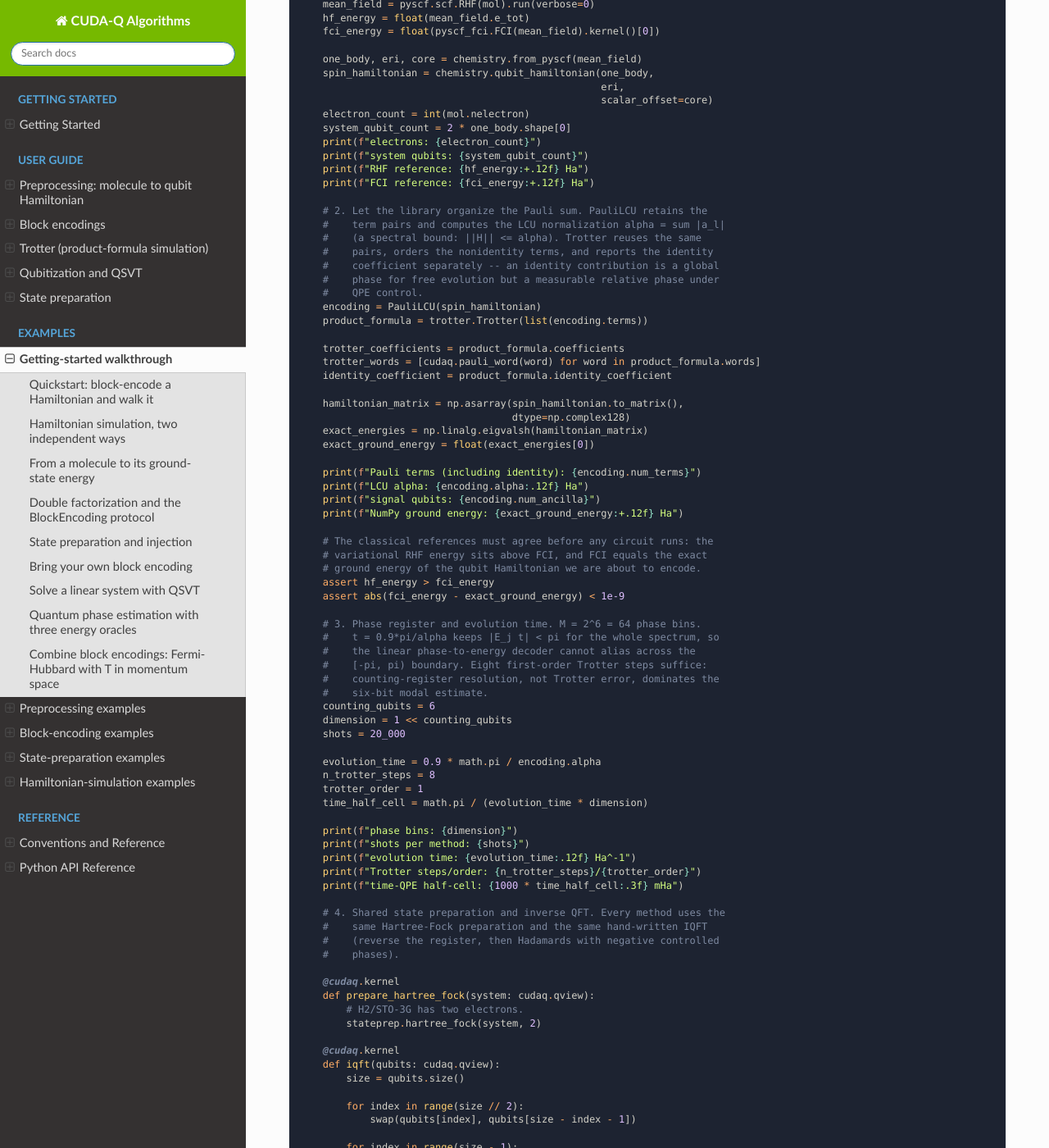
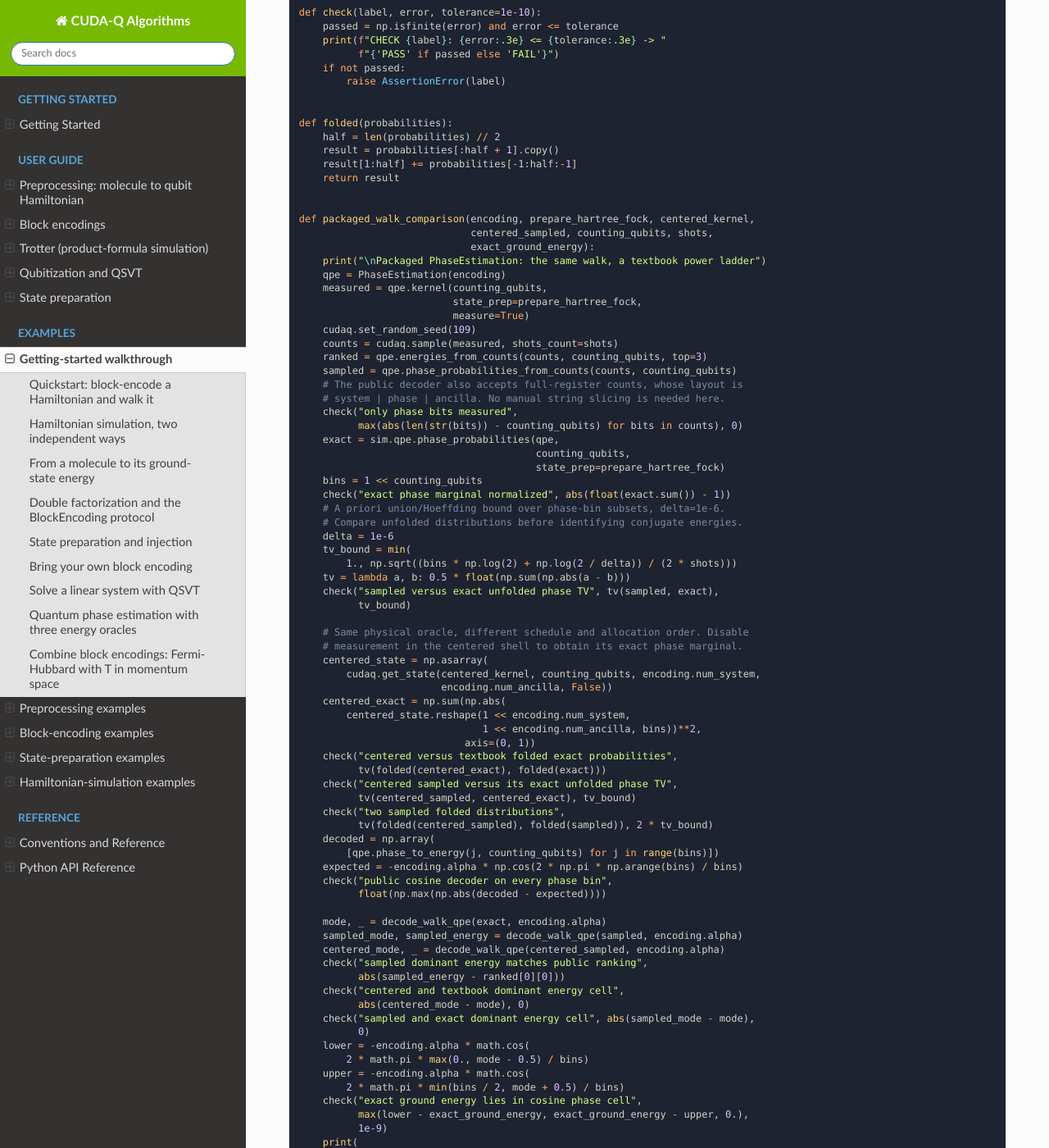
Before and after one commit to NVIDIA/cudaq-algorithms, a Sphinx documentation site: the page built from docs/sphinx/examples_rst/getting_started.rst, in a window 1280 px wide and 1400 px high, scrolled down 20534 px. Shown: the whole window at 82% size. Built offline with Sphinx 7.4.7 and the Read the Docs theme 3.1.0, drawn with Linux system fonts in a browser that asks for light colours; some of the changed text lies outside the part shown.

Commit message:
docs: demonstrate the packaged phase estimation API
Signed-off-by: Scott Thornton <wsttiger@gmail.com>

```diff
--- a/docs/sphinx/examples/python/08_quantum_phase_estimation.py
+++ b/docs/sphinx/examples/python/08_quantum_phase_estimation.py
@@ -29,6 +29,12 @@ eigenvalues with the input state's spectral weights. H2 works well because
 Hartree-Fock has dominant ground-state overlap. Each modal estimate is
 checked to land within one phase cell of the exact ground energy.
 
+The final section executes PhaseEstimation's packaged textbook walk ladder
+on the same input. Its public decoders, exact phase marginal, sampled
+statistical check, and cosine phase cells are compared with the existing
+centered walk. This is another implementation of method 3, not another
+physical oracle.
+
 The walk QPE core follows the centered exponent schedule of Berry et al.,
 "Rapid initial-state preparation for the quantum simulation of strongly
 correlated molecules", PRX Quantum 6, 020327 (2025).
@@ -40,12 +46,14 @@ from __future__ import annotations
 
 import math
 import os
+import time
 
 import cudaq
 import numpy as np
 import scipy
 
-from cudaq_algorithms import PauliLCU, chemistry, stateprep, trotter
+from cudaq_algorithms import PauliLCU, PhaseEstimation, chemistry, stateprep, trotter
+from cudaq_algorithms import sim_utils as sim
 
 # ----------------------------------------------------------------------
 # Classical decoding helpers: counts -> probabilities -> modal bin -> energy
@@ -105,7 +113,109 @@ def decode_walk_qpe(probabilities: np.ndarray,
     return mode, -alpha * math.cos(phase)
 
 
+def check(label, error, tolerance=1e-10):
+    passed = np.isfinite(error) and error <= tolerance
+    print(f"CHECK {label}: {error:.3e} <= {tolerance:.3e} -> "
+          f"{'PASS' if passed else 'FAIL'}")
+    if not passed:
+        raise AssertionError(label)
+
+
+def folded(probabilities):
+    half = len(probabilities) // 2
+    result = probabilities[:half + 1].copy()
+    result[1:half] += probabilities[-1:half:-1]
+    return result
+
+
+def packaged_walk_comparison(encoding, prepare_hartree_fock, centered_kernel,
+                             centered_sampled, counting_qubits, shots,
+                             exact_ground_energy):
+    print("\nPackaged PhaseEstimation: the same walk, a textbook power ladder")
+    qpe = PhaseEstimation(encoding)
+    measured = qpe.kernel(counting_qubits,
+                          state_prep=prepare_hartree_fock,
+                          measure=True)
+    cudaq.set_random_seed(109)
+    counts = cudaq.sample(measured, shots_count=shots)
+    ranked = qpe.energies_from_counts(counts, counting_qubits, top=3)
+    sampled = qpe.phase_probabilities_from_counts(counts, counting_qubits)
+    # The public decoder also accepts full-register counts, whose layout is
+    # system | phase | ancilla. No manual string slicing is needed here.
+    check("only phase bits measured",
+          max(abs(len(str(bits)) - counting_qubits) for bits in counts), 0)
+    exact = sim.qpe.phase_probabilities(qpe,
+                                        counting_qubits,
+                                        state_prep=prepare_hartree_fock)
+    bins = 1 << counting_qubits
+    check("exact phase marginal normalized", abs(float(exact.sum()) - 1))
+    # A priori union/Hoeffding bound over phase-bin subsets, delta=1e-6.
+    # Compare unfolded distributions before identifying conjugate energies.
+    delta = 1e-6
+    tv_bound = min(
+        1., np.sqrt((bins * np.log(2) + np.log(2 / delta)) / (2 * shots)))
+    tv = lambda a, b: 0.5 * float(np.sum(np.abs(a - b)))
+    check("sampled versus exact unfolded phase TV", tv(sampled, exact),
+          tv_bound)
+
+    # Same physical oracle, different schedule and allocation order. Disable
+    # measurement in the centered shell to obtain its exact phase marginal.
+    centered_state = np.asarray(
+        cudaq.get_state(centered_kernel, counting_qubits, encoding.num_system,
+                        encoding.num_ancilla, False))
+    centered_exact = np.sum(np.abs(
+        centered_state.reshape(1 << encoding.num_system,
+                               1 << encoding.num_ancilla, bins))**2,
+                            axis=(0, 1))
+    check("centered versus textbook folded exact probabilities",
+          tv(folded(centered_exact), folded(exact)))
+    check("centered sampled versus its exact unfolded phase TV",
+          tv(centered_sampled, centered_exact), tv_bound)
+    check("two sampled folded distributions",
+          tv(folded(centered_sampled), folded(sampled)), 2 * tv_bound)
+    decoded = np.array(
+        [qpe.phase_to_energy(j, counting_qubits) for j in range(bins)])
+    expected = -encoding.alpha * np.cos(2 * np.pi * np.arange(bins) / bins)
+    check("public cosine decoder on every phase bin",
+          float(np.max(np.abs(decoded - expected))))
+
+    mode, _ = decode_walk_qpe(exact, encoding.alpha)
+    sampled_mode, sampled_energy = decode_walk_qpe(sampled, encoding.alpha)
+    centered_mode, _ = decode_walk_qpe(centered_sampled, encoding.alpha)
+    check("sampled dominant energy matches public ranking",
+          abs(sampled_energy - ranked[0][0]))
+    check("centered and textbook dominant energy cell",
+          abs(centered_mode - mode), 0)
+    check("sampled and exact dominant energy cell", abs(sampled_mode - mode),
+          0)
+    lower = -encoding.alpha * math.cos(
+        2 * math.pi * max(0., mode - 0.5) / bins)
+    upper = -encoding.alpha * math.cos(
+        2 * math.pi * min(bins / 2, mode + 0.5) / bins)
+    check("exact ground energy lies in cosine phase cell",
+          max(lower - exact_ground_energy, exact_ground_energy - upper, 0.),
+          1e-9)
+    print(
+        f"m={counting_qubits}, shots={shots}, alpha={encoding.alpha:.9f}, "
+        f"total qubits={encoding.num_system+counting_qubits+encoding.num_ancilla}, "
+        f"textbook controlled-walk steps={bins-1}")
+    print(f"sampling seed=109; unfolded TV={tv(sampled, exact):.6f}, "
+          f"a priori bound={tv_bound:.6f}, delta={delta}")
+    for value, probability in ranked:
+        print(f"  folded E={value:+.12f} Ha, probability={probability:.6f}")
+    print(f"ground-energy cell: [{lower:+.9f}, {upper:+.9f}] Ha")
+    print("The encoded Hamiltonian already includes core/nuclear energy once.")
+    print("PhaseEstimation builds circuits and decodes; the caller executes.")
+    print(
+        "QPE weights reflect input overlaps; it does not select the ground state."
+    )
+    print(
+        "Long simulated ladders (from m=13) need sim.run_on_large_stack, "
+        "including when cudaq.sample is the executor; they are not run here.")
+
+
 def main() -> int:
+    started = time.perf_counter()
     cudaq.set_target(os.environ.get("CUDAQ_DEFAULT_SIMULATOR", "qpp-cpu"))
 
     try:
@@ -292,7 +402,8 @@ def main() -> int:
     controlled_walk_dagger = encoding.controlled_adjoint_walk_step_kernel()
 
     @cudaq.kernel
-    def qpe_walk(n_counting_q: int, n_system_q: int, n_signal_q: int):
+    def qpe_walk(n_counting_q: int, n_system_q: int, n_signal_q: int,
+                 measure_phase: bool):
         counting_and_signal = cudaq.qvector(n_counting_q + n_signal_q)
         counting = counting_and_signal.front(n_counting_q)
         signal = counting_and_signal.back(n_signal_q)
@@ -327,7 +438,8 @@ def main() -> int:
                 swap(counting[bit], counting[n_counting_q - 1])
 
         iqft(counting)
-        mz(counting)
+        if measure_phase:
+            mz(counting)
 
     # 6. Execute all three circuits: the same phase register, the same
     #    Hamiltonian, the same Hartree-Fock state, and 20,000 shots each.
@@ -360,6 +472,7 @@ def main() -> int:
                                counting_qubits,
                                system_qubit_count,
                                encoding.num_ancilla,
+                               True,
                                shots_count=shots)
     walk_sampled = sampled_probabilities(walk_counts, counting_qubits, shots)
 
@@ -401,6 +514,10 @@ def main() -> int:
     )
     assert walk_lower - 1e-9 <= exact_ground_energy <= walk_upper + 1e-9
 
+    packaged_walk_comparison(encoding, prepare_hartree_fock, qpe_walk,
+                             walk_sampled, counting_qubits, shots,
+                             exact_ground_energy)
+    print(f"Total example elapsed: {time.perf_counter()-started:.2f}s")
     print("\nOK — all three QPE oracles land within one phase cell of the "
           "exact ground energy.")
     return 0
--- a/docs/sphinx/examples_rst/getting_started.rst
+++ b/docs/sphinx/examples_rst/getting_started.rst
@@ -133,8 +133,17 @@ three different constructions of the unitary whose phase reveals energy:
      - :math:`E = -\alpha\cos\theta`
 
 The walk case is what `cudaq_algorithms.PhaseEstimation` packages (see
-:doc:`../guide/qubitization_qsvt`); the example keeps its own shell so the
-three oracles share one circuit and one readout.
+:doc:`../guide/qubitization_qsvt`). After the three-oracle comparison, the
+example executes that packaged interface with the same Hamiltonian and
+Hartree-Fock preparation: build a measured kernel, call ``cudaq.sample``,
+and decode with ``energies_from_counts``. It is another implementation
+of the walk approach, rather than a fourth physical oracle.
+
+The new section checks the textbook and centered folded exact marginals,
+seeded sampled-versus-exact unfolded distributions with a declared
+statistical bound, and nonlinear cosine phase-cell edges. Only phase bits
+are measured; public decoders handle register interpretation and mirror
+folding. The encoded identity/core energy is included once.
 
 The product-formula oracle shows a subtlety of composing library evolution
 under control: `Trotter` evolves the nonidentity part of the Hamiltonian, so
@@ -155,7 +164,8 @@ cheaper classically. The walk is here because fault-tolerant algorithms
 commonly assume structured PREPARE/SELECT access, and this shell is exactly
 how such an oracle drops into QPE. Six counting qubits keep the script fast
 on the CPU simulator; every modal estimate is asserted to land within one
-phase cell (about 34 mHa here) of the exact ground energy. Resolution scales
+phase cell of the exact ground energy. The time-oracle half-cell is about
+34 mHa here; walk cells use their own asymmetric cosine edges. Resolution scales
 with the register: at 12 counting qubits the same circuits reach roughly
 0.1--0.5 mHa.
 
```
Also changed, not shown: docs/sphinx/guide/qubitization_qsvt.rst (+21 -0 lines).
